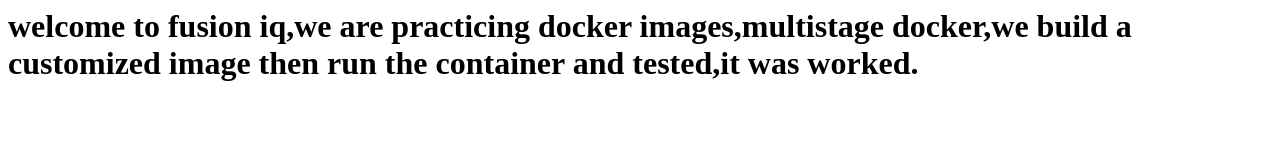
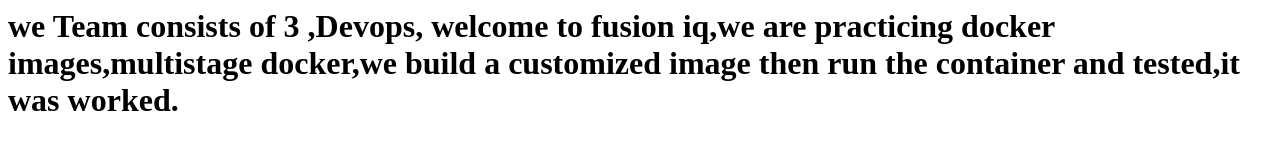
Before and after one commit to nikhilchennuri/docker, a plain HTML site: page COPY/index.html in a window 1280 px wide. Drawn offline with Linux system fonts and the light colour scheme.

Commit message:
team added

```diff
--- a/COPY/index.html
+++ b/COPY/index.html
@@ -1,3 +1,4 @@
 <h1>
+    we Team consists of 3 ,Devops,
     welcome to fusion iq,we are practicing docker images,multistage docker,we build a customized image then run the container and tested,it was worked.
 </h1>
```
